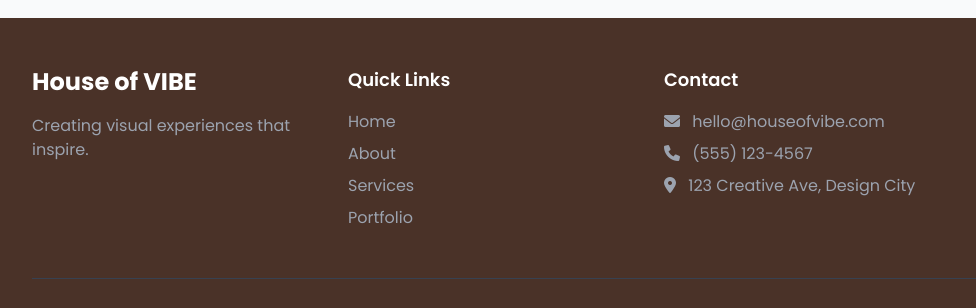
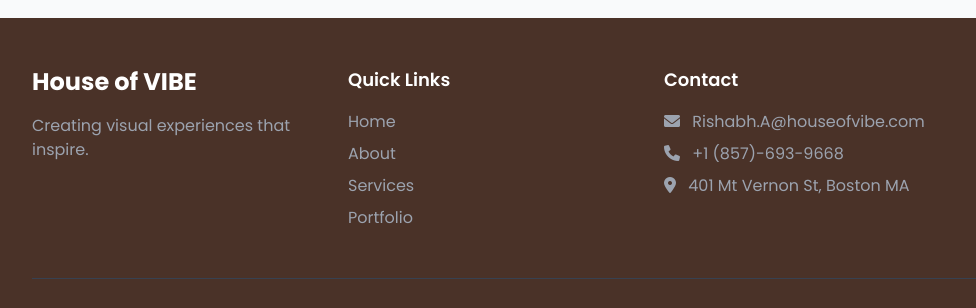
Before and after one commit to r15huu/HouseofVIBE, a plain HTML site: page index.html in a window 1280 px wide. Shown: the part 2813-3121 px from the top of the page, 0-976 px from the left. Drawn offline with nearby package versions, Linux system fonts and the light colour scheme; files whose address does not match are found by name.

Commit message:
Update index.html

```diff
--- a/index.html
+++ b/index.html
@@ -293,9 +293,9 @@
                 <div class="space-y-4">
                     <h4 class="text-lg font-semibold">Contact</h4>
                     <ul class="space-y-2">
-                        <li class="text-gray-400"><i class="fas fa-envelope mr-2"></i> hello@houseofvibe.com</li>
-                        <li class="text-gray-400"><i class="fas fa-phone mr-2"></i> (555) 123-4567</li>
-                        <li class="text-gray-400"><i class="fas fa-map-marker-alt mr-2"></i> 123 Creative Ave, Design City</li>
+                        <li class="text-gray-400"><i class="fas fa-envelope mr-2"></i> Rishabh.A@houseofvibe.com</li>
+                        <li class="text-gray-400"><i class="fas fa-phone mr-2"></i> +1 (857)-693-9668</li>
+                        <li class="text-gray-400"><i class="fas fa-map-marker-alt mr-2"></i> 401 Mt Vernon St, Boston MA</li>
                     </ul>
                 </div>
                 <div class="space-y-4">
```
